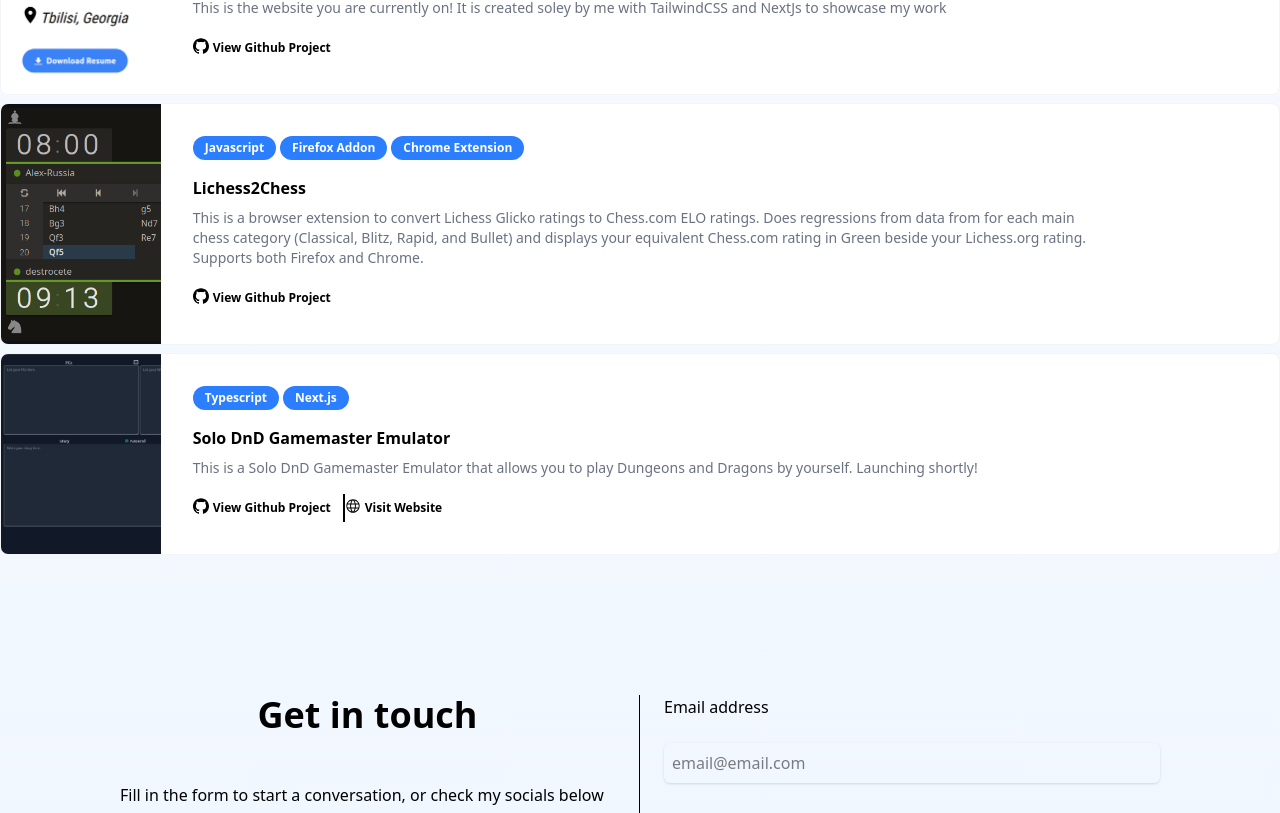
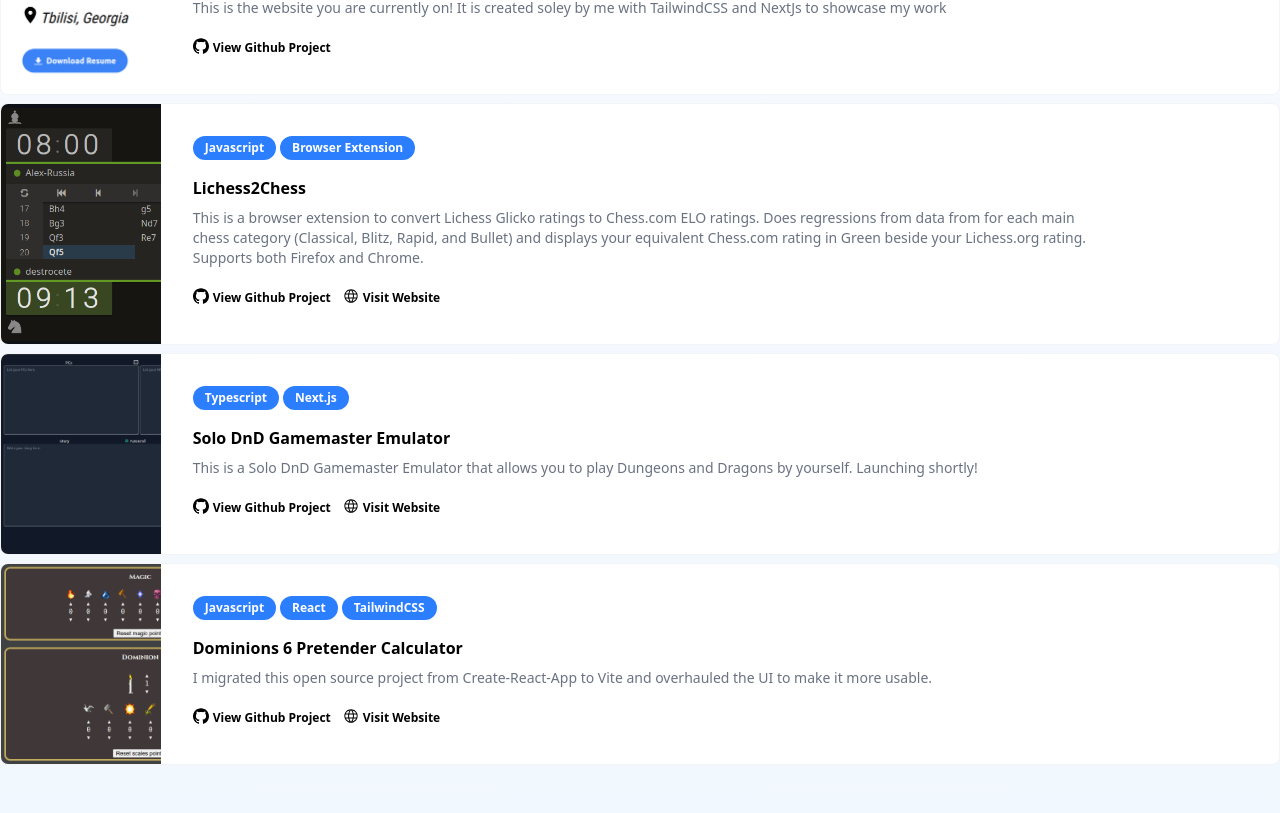
Before and after one commit to JoshuaAlexanderNeo/portfolio, a Next.js app: page / in a window 1280 px wide. Shown: the part 2607-3420 px from the top of the page. Built offline with nearby package versions, Linux system fonts and the light colour scheme.

Commit message:
Add pretender calculator to projects

```diff
--- a/src/components/Projects/Project/index.tsx
+++ b/src/components/Projects/Project/index.tsx
@@ -38,7 +38,7 @@
 
             <div className='mt-2 text-sm text-gray-500 dark:text-gray-300'>{description}</div>
 
-            <div className='mt-4 flex divide-x-2'>
+            <div className='mt-4 flex'>
               {github && (
                 <Link href={github}>
                   <div
--- a/src/components/Projects/index.tsx
+++ b/src/components/Projects/index.tsx
@@ -16,12 +16,13 @@
       />
 
       <Project
-        tagList={['Javascript', 'Firefox Addon', 'Chrome Extension']}
+        tagList={['Javascript', 'Browser Extension']}
         title={'Lichess2Chess'}
         description={
           'This is a browser extension to convert Lichess Glicko ratings to Chess.com ELO ratings. Does regressions from data from for each main chess category (Classical, Blitz, Rapid, and Bullet) and displays your equivalent Chess.com rating in Green beside your Lichess.org rating. Supports both Firefox and Chrome.'
         }
         github={'https://github.com/JoshuaAlexanderNeo/Lichess2Chess'}
+        site={'https://chromewebstore.google.com/detail/lichess2chess/mdjhjmefckhheleoegfcobijefkpfppo'}
         image={'/lichess2chess.png'}
       />
 
@@ -33,6 +34,18 @@
         site='https://mythic-gme-2.vercel.app/'
         image={'/mythic-gme.png'}
       />
+
+      <Project
+        tagList={['Javascript', 'React', 'TailwindCSS']}
+        title={'Dominions 6 Pretender Calculator'}
+        description={
+          'I migrated this open source project from Create-React-App to Vite and overhauled the UI to make it more usable.'
+        }
+        github={'https://github.com/zollqir/pretenders-dom6'}
+        site={'https://zollqir.github.io/pretenders-dom6/'}
+        image={'/dominions-6.png'}
+      />
+
     </div>
   )
 }
```
Also changed, not shown: public/dominions-6.png (added).
